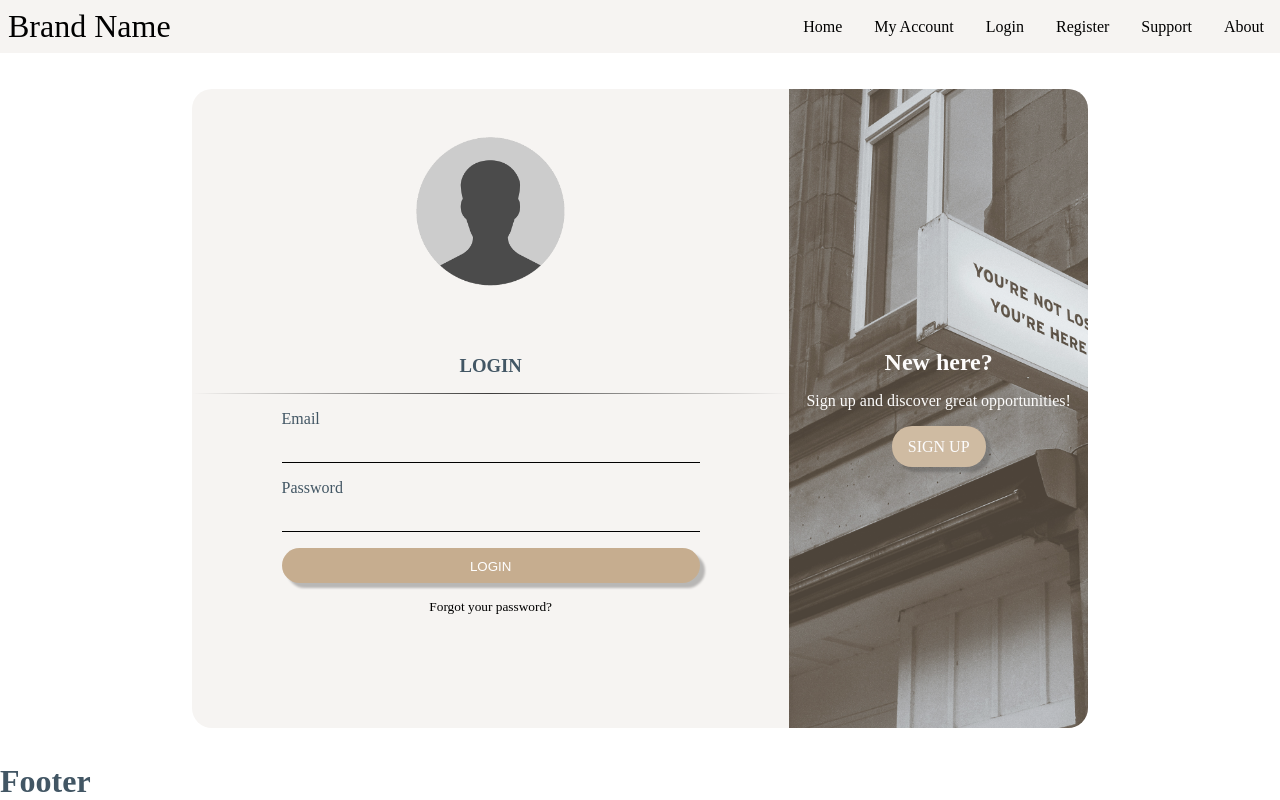
After one commit to Lucaas27/FYP, a Flask app: page /login in a window 1280 px wide. The commit adds this page. Run offline with Flask 2, Linux system fonts and the light colour scheme.

Commit message:
Added a login form and html

```diff
--- a/app.py
+++ b/app.py
@@ -1,6 +1,9 @@
-from flask import Flask, render_template
+from flask import Flask, render_template, url_for
+from forms import RegistrationForm, LoginForm
 
 app = Flask(__name__)
+
+app.config["SECRET_KEY"] = "2457b5e094116c40b647f440ae62d539"
 
 
 @app.route("/")
@@ -9,8 +12,20 @@ def index():
     return render_template("index.html")
 
 
+@app.route("/register", methods=["GET", "POST"])
+def register():
+    form = RegistrationForm()
+    return render_template("register.html", title="Register", form=form)
+
+
+@app.route("/login")
+def login():
+    form = LoginForm()
+    return render_template("login.html", title="Login", form=form)
+
+
 @app.route("/about")
-def support():
+def about():
     return render_template("about.html", title='About')
 
 
--- /dev/null
+++ b/forms.py
@@ -0,0 +1,24 @@
+from flask_wtf import FlaskForm
+from wtforms import StringField, PasswordField, SubmitField, BooleanField
+from wtforms.validators import DataRequired, Length, Email, EqualTo
+
+
+class RegistrationForm(FlaskForm):
+    username = StringField("Username",
+                           validators=[DataRequired(), Length(min=4, max=15)])
+    email = StringField("Email",
+                        validators=[DataRequired(), Email()])
+    password = PasswordField("Password",
+                             validators=[DataRequired(), Length(min=4, max=15)])
+    confirm_password = PasswordField("Password",
+                                     validators=[DataRequired(), EqualTo("password", message='Passwords must match'), Length(min=4, max=15)])
+    submit = SubmitField("Sign Up")
+
+
+class LoginForm(FlaskForm):
+    email = StringField("Email",
+                        validators=[DataRequired(), Email()])
+    password = PasswordField("Password",
+                             validators=[DataRequired(), Length(min=4, max=15)])
+    remember_me = BooleanField("Remember Me")
+    submit = SubmitField("Login")
--- a/static/css/styles.css
+++ b/static/css/styles.css
@@ -3,7 +3,6 @@
 /* applies to screens smaller than 500px (first breakpoint) */
 /* and above unless overwritten below */
 /* ============ Google fonts =========== */
-@import url("https://fonts.googleapis.com/css2?family=Fredoka+One&family=Roboto+Slab&display=swap");
 /* ===================================== */
 
 /* ============== CSS VARIABLES ======== */
@@ -30,11 +29,11 @@
 /* ============ Base styles ============ */
 body,
 html {
-	background: var(--second-color);
+	background: var(--main-color);
 	min-height: 100vh;
+	width: 100%;
 	/* overflow-x: hidden; */
-	font-family: "Roboto Slab", sans-serif;
-	color: var(--main-color);
+	color: var(--second-color);
 }
 
 a {
@@ -49,12 +48,56 @@ a {
 	display: grid;
 	grid-template-rows: auto 1fr auto;
 	min-height: 100vh;
+	justify-items: center;
+	align-content: center;
 }
 .layout > * {
-	border: 2px solid #f08c00;
-	background-color: #ffec99;
-	border-radius: 5px;
-	color: black;
+	width: 100%;
+	height: 100%;
+}
+
+.btn {
+	padding: 0.7rem 1rem;
+	background-color: var(--fourth-color);
+	border-radius: 20px;
+	color: var(--main-color);
+	filter: drop-shadow(5px 5px 1px rgba(0, 0, 0, 0.25));
+	cursor: pointer;
+	text-transform: uppercase;
+	display: block;
+	text-align: center;
+	border: none;
+}
+
+.btn:hover {
+	background-color: var(--main-color);
+	color: var(--second-color);
+	transform: translateX(15px);
+}
+
+input {
+	display: block;
+	height: 35px;
+	width: 70%;
+	margin: 0 auto;
+	border: none;
+	padding-left: 20px;
+	background: transparent;
+	border-bottom: 1px solid black;
+}
+
+input:hover,
+input:focus,
+input:active:focus {
+	color: var(--second-color);
+	outline: none;
+	border-bottom: 1.5px solid var(--fourth-color);
+	transform: translateY(5px);
+}
+label {
+	display: block;
+	width: 70%;
+	margin: 0 auto;
 }
 /* - Home page layout
 -------------------- */
@@ -64,7 +107,7 @@ a {
 	height: 100%;
 	display: grid;
 	grid-template-columns: 1fr 3fr;
-	gap: 10px;
+	gap: 1rem;
 	grid-template-areas:
 		"search slider"
 		"cat items"
@@ -92,7 +135,7 @@ a {
 
 .navbar {
 	display: flex;
-	flex-wrap: wrap;
+	flex-wrap: nowrap;
 	position: -webkit-sticky; /* for Safari */
 	position: sticky;
 	top: 0;
@@ -101,7 +144,7 @@ a {
 	align-items: flex-start;
 	background-color: var(--third-color);
 	color: var(--second-color);
-	width: 100%;
+	min-width: 100%;
 }
 
 .navbar-links {
@@ -152,6 +195,87 @@ a {
 	border-radius: 15px;
 }
 
+/* - Login page
+---------------------- */
+.login-container {
+	height: 100%;
+	min-width: 100%;
+	display: flex;
+	flex-direction: column;
+	align-items: center;
+	justify-content: center;
+}
+
+.login-container .bg-form {
+	background-color: var(--third-color);
+	min-width: 70%;
+	height: 90%;
+	border-radius: 20px;
+	display: grid;
+	grid-template-columns: 1fr 0.5fr;
+	grid-template-areas:
+		"pic signup"
+		"inputs signup";
+	justify-content: center;
+}
+.login-container .bg-form .login-avatar {
+	max-width: 25%;
+	grid-area: pic;
+	align-self: center;
+	justify-self: center;
+}
+.login-container .bg-form .login-avatar img {
+	width: 100%;
+}
+
+.login-container .bg-form .form-inputs {
+	grid-area: inputs;
+}
+
+.login-container .bg-form .form-inputs h3 {
+	text-transform: uppercase;
+	text-align: center;
+}
+.login-container .bg-form .form-inputs hr {
+	border: none;
+	height: 1px;
+	background-image: linear-gradient(
+		to right,
+		rgba(0, 0, 0, 0),
+		rgba(0, 0, 0, 0.75),
+		rgba(0, 0, 0, 0)
+	);
+}
+
+.login-container .bg-form .form-inputs small {
+	text-align: center;
+	display: block;
+	width: 100%;
+}
+
+.login-container .bg-form .form-inputs > * {
+	margin: 1rem 0;
+}
+
+.login-container .bg-form .signup-banner {
+	grid-area: signup;
+	background-image: url("../img/login/signup.jpg");
+	border-radius: 0px 20px 20px 0px;
+	background-size: cover;
+	opacity: 0.8;
+	height: 100%;
+	max-width: 100%;
+	color: var(--main-color);
+	text-align: center;
+	align-self: center;
+	display: grid;
+	align-content: center;
+	justify-items: center;
+}
+
+.signup-banner > * {
+	margin: 0.5rem;
+}
 /* TABLET STYLES */
 
 @media screen and (min-width: 500px) {
--- a/templates/layout.html
+++ b/templates/layout.html
@@ -20,7 +20,7 @@
 		<div class="layout">
 			<header>
 				<nav class="navbar">
-					<div class="brand-name">Brand Name</div>
+					<div class="brand-name"><a href="{{ url_for("index") }}">Brand Name</a></div>
 					<div class="hamb-menu">
 						<span class="bar"></span>
 						<span class="bar"></span>
@@ -28,12 +28,12 @@
 					</div>
 					<div class="navbar-links">
 						<ul>
-							<li><a href="#">Home</a></li>
+							<li><a href="{{ url_for("index") }}">Home</a></li>
 							<li><a href="#">My Account</a></li>
-							<li><a href="#">Login</a></li>
-							<li><a href="#">Register</a></li>
+							<li><a href="{{ url_for("login") }}">Login</a></li>
+							<li><a href="{{ url_for("register") }}">Register</a></li>
 							<li><a href="#">Support</a></li>
-							<li><a href="#">About</a></li>
+							<li><a href="{{ url_for("about") }}">About</a></li>
 						</ul>
 					</div>
 				</nav>
--- /dev/null
+++ b/templates/login.html
@@ -0,0 +1,38 @@
+{% extends "layout.html" %}
+{% block content %}
+<div class="login-container">
+	<div class="bg-form">
+		<div class="login-avatar">
+			<img
+				src="{{ url_for('static', filename='img/login/avatar.png') }}"
+				alt="Login avatar picture"
+			/>
+		</div>
+		<form class="form-inputs" method="POST" action="">
+			{{form.hidden_tag()}}
+            <h3>Login</h3>
+            <hr>
+			<div>
+                {{form.email.label}}
+                {{form.email (class="input-field")}}
+			</div>
+			<div>
+                {{form.password.label}}
+                {{form.password (class="input-field")}}
+			</div>
+            <div>
+                {{form.submit(class="btn")}}
+            </div>
+            <small class="text-muted">
+                <a> Forgot your password? </a>
+            </small>
+		</form>
+        <div class="signup-banner">
+            <h2>New here?</h2>
+            <p>Sign up and discover great opportunities!</p>
+            <a class="btn" href="{{ url_for("register") }}">Sign up</a>
+        </div>
+	</div>
+</div>
+
+{% endblock content %}
--- /dev/null
+++ b/templates/register.html
@@ -0,0 +1,5 @@
+{% extends "layout.html" %}
+{% block content %}
+<h1>register</h1>
+
+{% endblock content %}
```
Also changed, not shown: static/img/login/avatar.png (added), static/img/login/signup.jpg (added).
